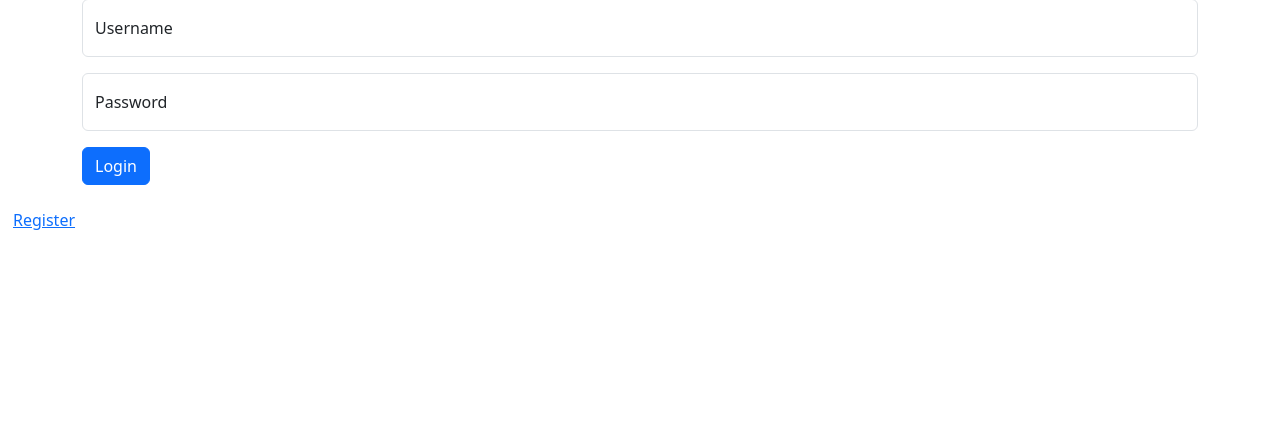
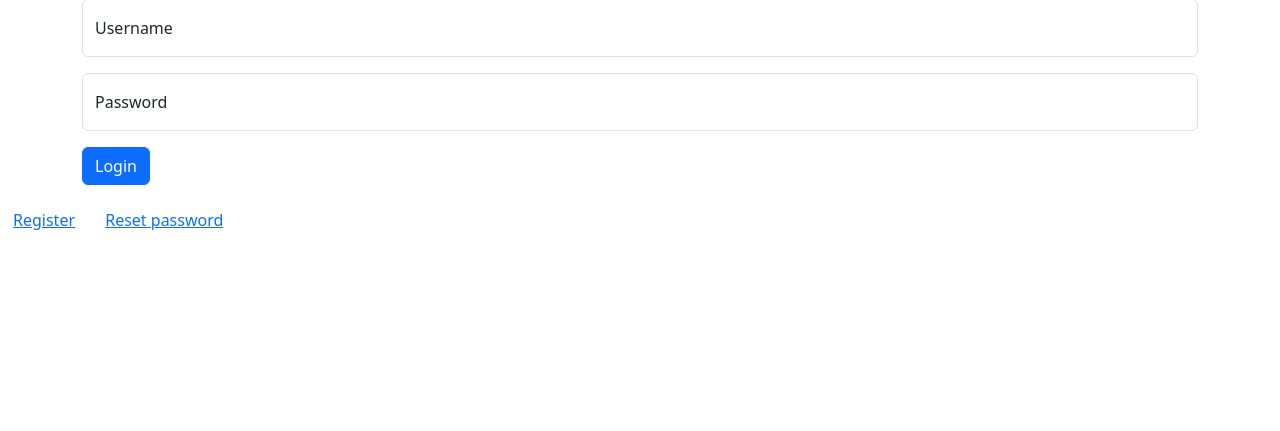
Before and after one commit to Anjasfedo/django_customer_management, a Django app: page /login/ in a window 1280 px wide. Shown: the part 57-488 px from the top of the page. Run offline with Django 5.2, Linux system fonts and the light colour scheme.

Commit message:
Reset Password & Templates

```diff
--- a/accounts/templates/accounts/login.html
+++ b/accounts/templates/accounts/login.html
@@ -21,4 +21,5 @@
   </div>
   {{form.errors}}
   <a href="{% url 'register' %}" class="btn btn-link">Register</a>
+  <a href="{% url 'reset_password' %}" class="btn btn-link">Reset password</a>
   {% include 'layouts/bootstrap_js.html' %}
--- /dev/null
+++ b/accounts/templates/accounts/password_reset_done.html
@@ -0,0 +1,3 @@
+<h1>Password reset complete</h1>
+<p>Your password changed, you may go ahead and log in now</p>
+<a href="/">log in</a>
--- /dev/null
+++ b/accounts/templates/accounts/password_reset_sent.html
@@ -0,0 +1,5 @@
+<h1>Password Sent</h1>
+
+<p>We've emailed you instruction of setting password</p>
+<p>if an account exists with the email you entered, you should receive them</p>
+<p>if you don't receive an email, please make sure you've entered the email address you registered with, and check your spam</p>
--- a/accounts/templates/accounts/register.html
+++ b/accounts/templates/accounts/register.html
@@ -29,4 +29,5 @@
 </div>
 {{ form.error_messages }}
 <a href="{% url 'login' %}" class="btn btn-link">Login</a>
+<a href="{% url 'reset_password' %}" class="btn btn-link">Reset password</a>
 {% include 'layouts/bootstrap_js.html' %}
--- a/accounts/urls.py
+++ b/accounts/urls.py
@@ -1,4 +1,5 @@
 from django.urls import path
+from django.contrib.auth import views as auth_views
 from . import views
 
 urlpatterns = [
@@ -17,5 +18,15 @@ urlpatterns = [
 
     path('create_order/<int:pk>/', views.create_order, name="create_order"),
     path('update_order/<int:pk>/', views.update_order, name="update_order"),
-    path('delete_order/<int:pk>/', views.delete_order, name="delete_order")
+    path('delete_order/<int:pk>/', views.delete_order, name="delete_order"),
+
+    path('reset_password/', auth_views.PasswordResetView.as_view(
+        template_name='accounts/password_reset.html'), name='reset_password'),
+    path('reset_password_sent/', auth_views.PasswordResetDoneView.as_view(
+        template_name='accounts/password_reset_sent.html'), name='password_reset_done'),
+    path('reset/<uidb64>/<token>', auth_views.PasswordResetConfirmView.as_view(
+        template_name='accounts/password_reset_form.html'), name='password_reset_confirm'),
+    path('reset_password_complete/', auth_views.PasswordResetCompleteView.as_view(
+        template_name='accounts/password_reset_done.html'), name='password_reset_complete'),
+
 ]
```
Also changed, not shown: accounts/templates/accounts/password_reset.html (added, +7 -0 lines), accounts/templates/accounts/password_reset_form.html (added, +10 -0 lines), django_customer_management/settings.py (+14 -0 lines).
